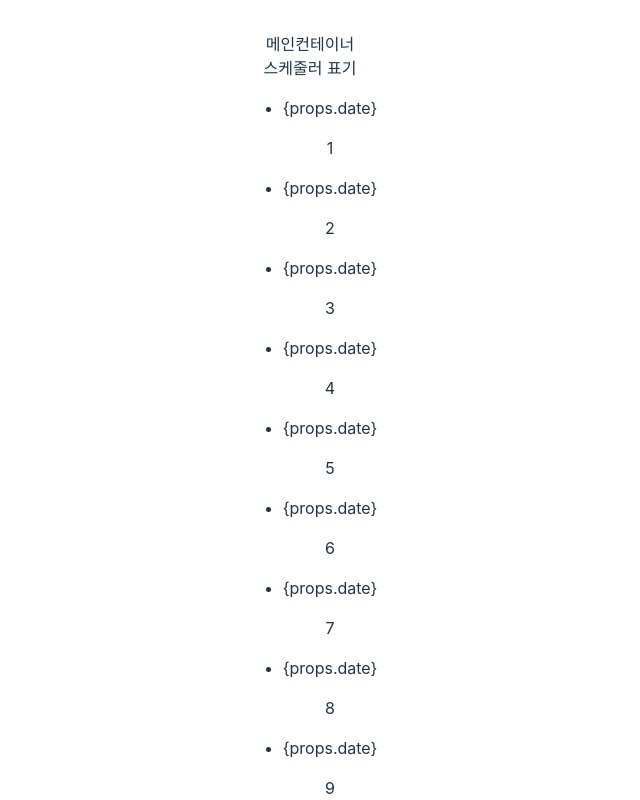
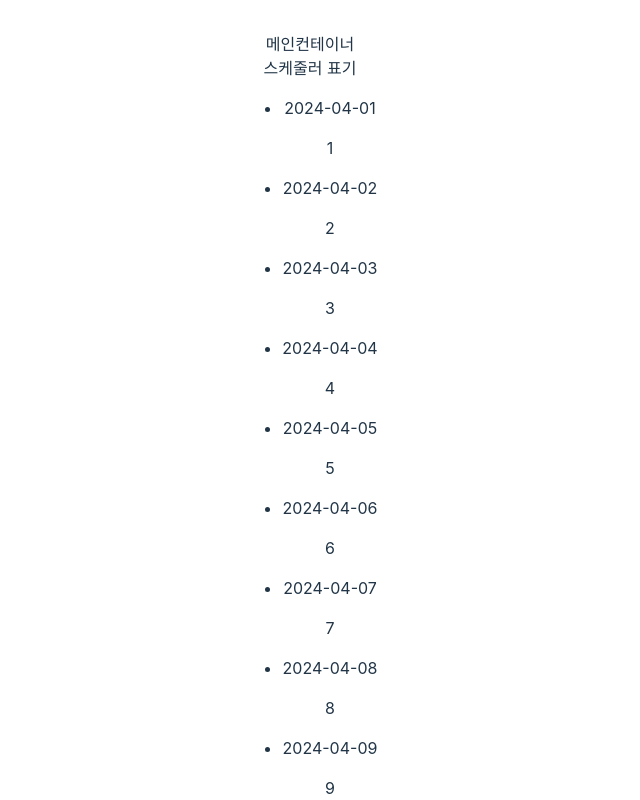
Before and after one commit to JayJHFE/React-Scheduler, a React (Vite) app in the folder PortFolio-vite/: page /scheduler in a window 1280 px wide. Shown: the top 800 px of the page, without its empty margins (330-970 px from the left). Built offline with nearby package versions, Linux system fonts and the light colour scheme.

Commit message:
스케줄러 수정중

```diff
--- a/PortFolio-vite/src/components/scheduler/calendar/dateAndDay/index.tsx
+++ b/PortFolio-vite/src/components/scheduler/calendar/dateAndDay/index.tsx
@@ -1,7 +1,7 @@
 function DateAndDay(props: { day: number; date: string }) {
   return (
     <div>
-      <p>{`{props.date}`}</p>
+      <p>{`${props.date}`}</p>
       <p>{`${props.day}`}</p>
       <p></p>
     </div>
--- a/PortFolio-vite/src/components/scheduler/calendar/index.tsx
+++ b/PortFolio-vite/src/components/scheduler/calendar/index.tsx
@@ -7,11 +7,16 @@ function Calendar() {
   // 이번달에 해당하는 날짜 수 추출
   const daysInMonth = currentDate.daysInMonth();
 
+  // 현재 달의 모든 날짜와 요일에 대한 배열 생성
+
   // 현재 달의 모든 날짜에 대한 배열 생성
   const daysArray = Array.from(
     { length: daysInMonth },
     (_, index) => index + 1
   );
+
+  //각 날짜에 대한 요일 생성
+  const dayOfWeek = currentDate.date(1).day();
 
   return (
     <div>
```
